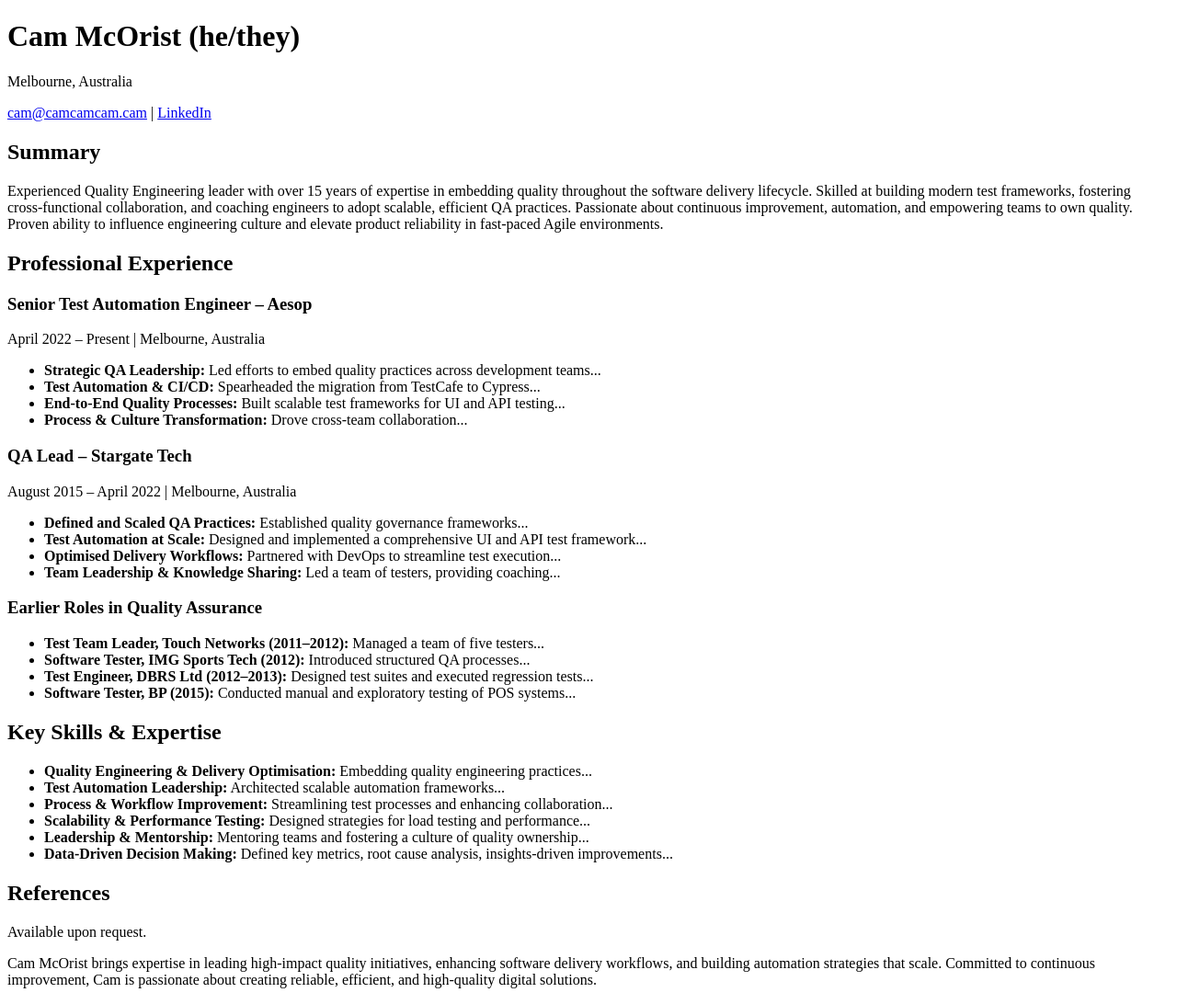
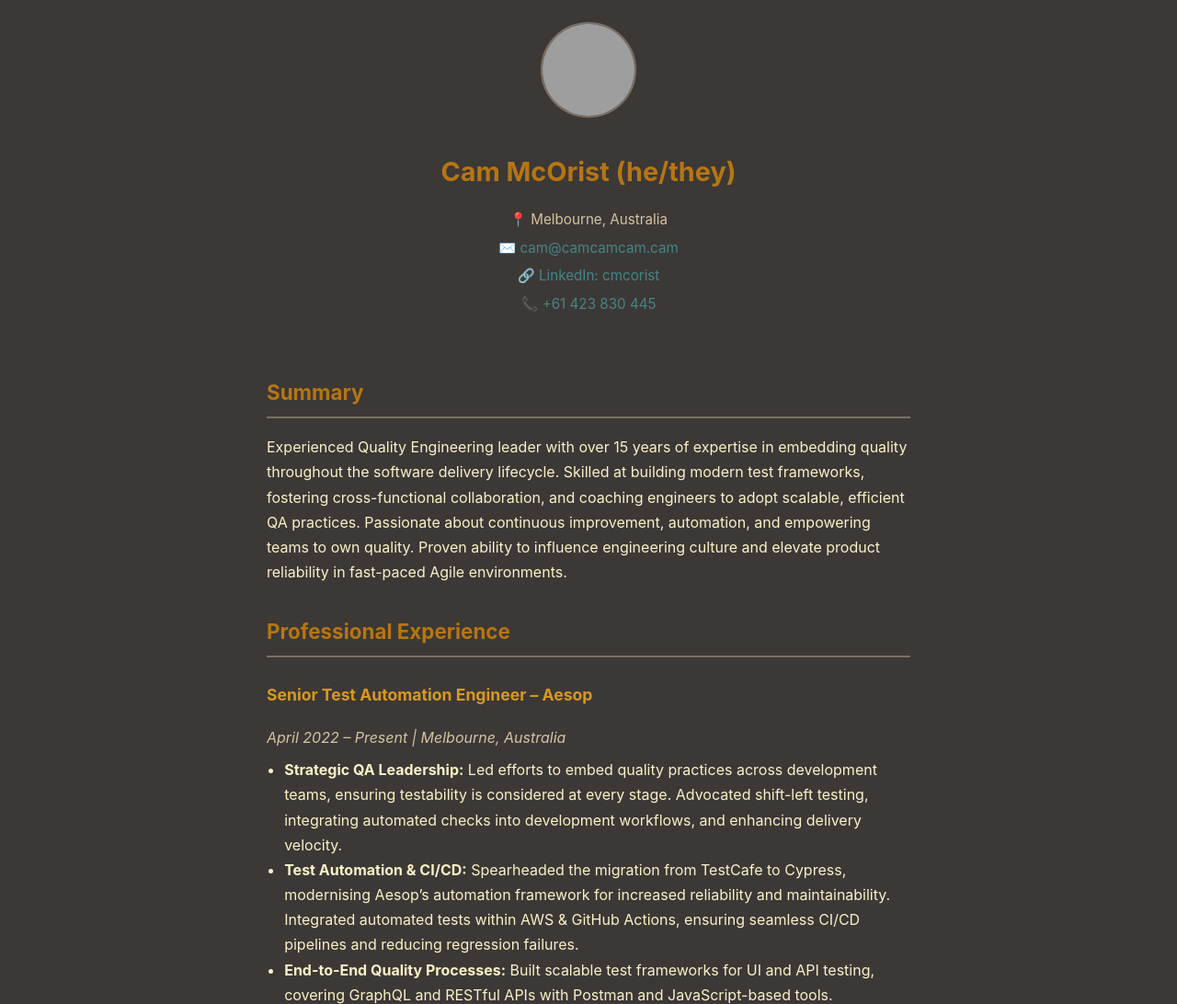
Before and after one commit to c-mco/cam-resume, a plain HTML site: page index.html in a window 1280 px wide. Shown: the top 1092 px of the page at 92% size. Drawn offline with Linux system fonts and the light colour scheme; grey boxes are pictures that could not be loaded.

Commit message:
pics, styles, fun

```diff
--- a/index.html
+++ b/index.html
@@ -3,155 +3,203 @@
     <head>
         <meta charset="UTF-8" />
         <meta name="viewport" content="width=device-width, initial-scale=1.0" />
-    <title>Cam McOrist – Resume</title>
+        <meta
+            name="description"
+            content="Cam McOrist – Quality Engineering leader with 15+ years of experience in test automation, CI/CD, and software delivery transformation."
+        />
+        <meta property="og:title" content="Cam McOrist – Resume" />
+        <meta
+            property="og:description"
+            content="Experienced QA leader focused on automation, engineering culture, and delivery excellence."
+        />
+        <meta property="og:type" content="website" />
+        <meta property="og:url" content="https://www.camcamcam.cam/resume.html" />
+        <title>Cam McOrist - Resume</title>
         <link rel="stylesheet" href="styles.css" />
     </head>
     <body>
-    <main class="resume" role="document" aria-label="Resume of Cam McOrist">
-      <header class="resume-header">
-        <h1>Cam McOrist <span class="pronouns">(he/they)</span></h1>
-        <p class="location">Melbourne, Australia</p>
-        <p class="contact">
-          <a href="mailto:cam@camcamcam.cam">cam@camcamcam.cam</a> |
-          <a
-            href="https://linkedin.com/in/cmcorist"
-            target="_blank"
-            rel="noopener"
-            >LinkedIn</a
-          >
-        </p>
+        <a href="#main-content" class="skip-link">Skip to main content</a>
+
+        <header>
+            <img
+                src="cam.jpg"
+                alt="Cam McOrist headshot"
+                width="150"
+                height="150"
+                class="headshot"
+            />
+            <h1>
+                Cam McOrist
+                <span class="pronouns">(he/they)</span>
+            </h1>
+            <address class="contact">
+                <span>📍 Melbourne, Australia</span>
+                <a href="mailto:cam@camcamcam.cam">✉️ cam@camcamcam.cam</a>
+                <a href="https://www.linkedin.com/in/cmcorist" target="_blank" rel="noopener">
+                    🔗 LinkedIn: cmcorist
+                </a>
+                <a href="tel:+61423830445">📞 +61&nbsp;423&nbsp;830&nbsp;445</a>
+            </address>
         </header>
 
-      <section class="summary" aria-labelledby="summary-heading">
-        <h2 id="summary-heading">Summary</h2>
+        <main id="main-content" role="main">
+            <section aria-label="Professional Summary">
+                <h2>Summary</h2>
                 <p>
-          Experienced Quality Engineering leader with over 15 years of expertise
-          in embedding quality throughout the software delivery lifecycle.
-          Skilled at building modern test frameworks, fostering cross-functional
-          collaboration, and coaching engineers to adopt scalable, efficient QA
-          practices. Passionate about continuous improvement, automation, and
-          empowering teams to own quality. Proven ability to influence
-          engineering culture and elevate product reliability in fast-paced
-          Agile environments.
+                    Experienced Quality Engineering leader with over 15 years of expertise in
+                    embedding quality throughout the software delivery lifecycle. Skilled at
+                    building modern test frameworks, fostering cross-functional collaboration, and
+                    coaching engineers to adopt scalable, efficient QA practices. Passionate about
+                    continuous improvement, automation, and empowering teams to own quality. Proven
+                    ability to influence engineering culture and elevate product reliability in
+                    fast-paced Agile environments.
                 </p>
             </section>
 
-      <section class="experience" aria-labelledby="experience-heading">
-        <h2 id="experience-heading">Professional Experience</h2>
+            <section>
+                <h2>Professional Experience</h2>
 
-        <article class="job">
+                <article>
                     <h3>Senior Test Automation Engineer – Aesop</h3>
-          <p class="job-meta">April 2022 – Present | Melbourne, Australia</p>
+                    <p><em>April 2022 – Present | Melbourne, Australia</em></p>
                     <ul>
                         <li>
-              <strong>Strategic QA Leadership:</strong> Led efforts to embed
-              quality practices across development teams...
+                            <strong>Strategic QA Leadership:</strong>
+                            Led efforts to embed quality practices across development teams,
+                            ensuring testability is considered at every stage. Advocated shift-left
+                            testing, integrating automated checks into development workflows, and
+                            enhancing delivery velocity.
                         </li>
                         <li>
-              <strong>Test Automation & CI/CD:</strong> Spearheaded the
-              migration from TestCafe to Cypress...
+                            <strong>Test Automation & CI/CD:</strong>
+                            Spearheaded the migration from TestCafe to Cypress, modernising Aesop’s
+                            automation framework for increased reliability and maintainability.
+                            Integrated automated tests within AWS & GitHub Actions, ensuring
+                            seamless CI/CD pipelines and reducing regression failures.
                         </li>
                         <li>
-              <strong>End-to-End Quality Processes:</strong> Built scalable test
-              frameworks for UI and API testing...
+                            <strong>End-to-End Quality Processes:</strong>
+                            Built scalable test frameworks for UI and API testing, covering GraphQL
+                            and RESTful APIs with Postman and JavaScript-based tools. Strengthened
+                            observability by implementing logging strategies using Sumo Logic & AWS
+                            CloudWatch.
                         </li>
                         <li>
-              <strong>Process & Culture Transformation:</strong> Drove
-              cross-team collaboration...
+                            <strong>Process & Culture Transformation:</strong>
+                            Drove cross-team collaboration to establish QA as a shared
+                            responsibility, mentoring developers and product managers on best
+                            practices. Highlighted the value and importance of quality metrics to
+                            measure and continuously improve test effectiveness.
                         </li>
                     </ul>
                 </article>
 
-        <article class="job">
+                <article>
                     <h3>QA Lead – Stargate Tech</h3>
-          <p class="job-meta">
-            August 2015 – April 2022 | Melbourne, Australia
-          </p>
+                    <p><em>August 2015 – April 2022 | Melbourne, Australia</em></p>
                     <ul>
                         <li>
-              <strong>Defined and Scaled QA Practices:</strong> Established
-              quality governance frameworks...
+                            <strong>Defined and Scaled QA Practices:</strong>
+                            Established quality governance frameworks, aligning test coverage with
+                            business objectives. Introduced risk-based testing methodologies to
+                            prioritise high-value scenarios and reduce bottlenecks.
                         </li>
                         <li>
-              <strong>Test Automation at Scale:</strong> Designed and
-              implemented a comprehensive UI and API test framework...
+                            <strong>Test Automation at Scale:</strong>
+                            Designed and implemented a comprehensive UI and API test automation
+                            framework using .NET, Selenium, and SpecFlow, enabling continuous
+                            testing in cloud-based environments via Azure DevOps.
                         </li>
                         <li>
-              <strong>Optimised Delivery Workflows:</strong> Partnered with
-              DevOps to streamline test execution...
+                            <strong>Optimised Delivery Workflows:</strong>
+                            Partnered with DevOps to streamline test execution in CI/CD pipelines,
+                            reducing manual testing overhead and accelerating time-to-market.
+                            Implemented monitoring & early failure detection to improve reliability.
                         </li>
                         <li>
-              <strong>Team Leadership & Knowledge Sharing:</strong> Led a team
-              of testers, providing coaching...
+                            <strong>Team Leadership & Knowledge Sharing:</strong>
+                            Led a team of testers, providing coaching on modern testing strategies,
+                            Agile methodologies, and automation best practices. Collaborated with
+                            offshore teams to synchronise global QA efforts.
                         </li>
                     </ul>
                 </article>
 
-        <article class="job earlier-roles">
-          <h3>Earlier Roles in Quality Assurance</h3>
+                <article>
+                    <h3>Earlier Roles in Quality Assurance (2007 – 2015)</h3>
                     <ul>
                         <li>
-              <strong>Test Team Leader, Touch Networks (2011–2012):</strong>
-              Managed a team of five testers...
+                            <strong>Test Team Leader, Touch Networks (2011 – 2012):</strong>
+                            Managed a team of five testers, enhancing test methodologies and driving
+                            efficiency in POS software testing.
                         </li>
                         <li>
                             <strong>Software Tester, IMG Sports Tech (2012):</strong>
-              Introduced structured QA processes...
+                            Introduced structured QA processes, implemented Jira for defect
+                            tracking, and built test cases for sports technology platforms.
                         </li>
                         <li>
-              <strong>Test Engineer, DBRS Ltd (2012–2013):</strong> Designed
-              test suites and executed regression tests...
+                            <strong>Test Engineer, DBRS Ltd (2012 – 2013):</strong>
+                            Designed test suites and executed regression tests for a financial
+                            ratings platform. Ensured compliance with financial industry standards.
                         </li>
                         <li>
-              <strong>Software Tester, BP (2015):</strong> Conducted manual and
-              exploratory testing of POS systems...
+                            <strong>Software Tester, BP (2015):</strong>
+                            Conducted manual and exploratory testing of POS systems in highly
+                            regulated environments, ensuring operational compliance and stability.
                         </li>
                     </ul>
                 </article>
             </section>
 
-      <section class="skills" aria-labelledby="skills-heading">
-        <h2 id="skills-heading">Key Skills & Expertise</h2>
+            <section>
+                <h2>Key Skills & Expertise</h2>
                 <ul>
                     <li>
                         <strong>Quality Engineering & Delivery Optimisation:</strong>
-            Embedding quality engineering practices...
+                        Embedding quality engineering practices throughout the modern software
+                        development lifecycle (SDLC). Expertise in Agile, DevOps, and continuous
+                        testing methodologies.
                     </li>
                     <li>
-            <strong>Test Automation Leadership:</strong> Architected scalable
-            automation frameworks...
+                        <strong>Test Automation Leadership:</strong>
+                        Architected scalable automation frameworks (Cypress, Selenium, SpecFlow) and
+                        integrated them into CI/CD pipelines using AWS, Azure, and GitHub Actions.
                     </li>
                     <li>
-            <strong>Process & Workflow Improvement:</strong> Streamlining test
-            processes and enhancing collaboration...
+                        <strong>Process & Workflow Improvement:</strong>
+                        Experienced in streamlining test processes, reducing inefficiencies, and
+                        enhancing collaboration across development, product, and operations teams.
                     </li>
                     <li>
-            <strong>Scalability & Performance Testing:</strong> Designed
-            strategies for load testing and performance...
+                        <strong>Scalability & Performance Testing:</strong>
+                        Designed strategies for scalability and load testing, ensuring applications
+                        meet performance SLAs.
                     </li>
                     <li>
-            <strong>Leadership & Mentorship:</strong> Mentoring teams and
-            fostering a culture of quality ownership...
+                        <strong>Leadership & Mentorship:</strong>
+                        Confident mentoring teams, fostering a culture of quality ownership, and
+                        influencing cross-functional stakeholders to prioritise QA best practices.
                     </li>
                     <li>
-            <strong>Data-Driven Decision Making:</strong> Defined key metrics,
-            root cause analysis, insights-driven improvements...
+                        <strong>Data-Driven Decision Making:</strong>
+                        Defined key quality metrics, conducted root cause analysis, and implemented
+                        insights-driven process improvements.
                     </li>
                 </ul>
             </section>
 
-      <section class="references" aria-labelledby="references-heading">
-        <h2 id="references-heading">References</h2>
+            <section>
+                <h2>References</h2>
                 <p>Available upon request.</p>
             </section>
 
-      <footer class="footer-summary">
+            <footer>
                 <p>
-          Cam McOrist brings expertise in leading high-impact quality
-          initiatives, enhancing software delivery workflows, and building
-          automation strategies that scale. Committed to continuous improvement,
-          Cam is passionate about creating reliable, efficient, and high-quality
-          digital solutions.
+                    Cam McOrist brings expertise in leading high-impact quality initiatives,
+                    enhancing software delivery workflows, and building automation strategies that
+                    scale. Committed to continuous improvement, Cam is passionate about creating
+                    reliable, efficient, and high-quality digital solutions.
                 </p>
             </footer>
         </main>
--- a/styles.css
+++ b/styles.css
@@ -0,0 +1,131 @@
+:root {
+    --bg: #3c3836;
+    --fg: #fbf1c7;
+    --accent: #d79921;
+    --border: #7c6f64;
+    --heading: #b57614;
+    --link: #458588;
+    --muted: #d5c4a1;
+}
+
+body {
+    display: flex;
+    flex-direction: column;
+    align-items: center;
+    margin: 1.5rem;
+    font-family: -apple-system, BlinkMacSystemFont, 'Segoe UI', Roboto, sans-serif;
+    line-height: 1.7;
+    background-color: var(--bg);
+    color: var(--fg);
+}
+
+.skip-link {
+    position: absolute;
+    top: 0.5rem;
+    left: 1rem;
+    background-color: var(--bg);
+    color: var(--link);
+    padding: 0.5rem 1rem;
+    z-index: 100;
+    text-decoration: none;
+    border: 2px solid var(--link);
+    border-radius: 0.25rem;
+    font-weight: bold;
+    opacity: 0;
+    pointer-events: none;
+    transition: opacity 0.3s ease;
+}
+
+.skip-link:focus {
+    opacity: 1;
+    pointer-events: auto;
+}
+
+header {
+    display: flex;
+    flex-direction: column;
+    align-items: center;
+    text-align: center;
+    margin-bottom: 2rem;
+}
+
+.headshot {
+    width: 100px;
+    height: 100px;
+    border-radius: 50%;
+    object-fit: cover;
+    border: 2px solid var(--border);
+    margin-bottom: 1rem;
+}
+
+.contact {
+    display: flex;
+    flex-direction: column;
+    align-items: center;
+    font-style: normal;
+    margin-top: 0.5rem;
+    color: var(--muted);
+    gap: 0.3rem;
+}
+
+.contact a {
+    color: var(--link);
+    text-decoration: none;
+}
+
+.contact a:hover {
+    text-decoration: underline;
+}
+
+.contact span,
+.contact a {
+    display: block;
+    font-size: 0.95rem;
+}
+
+main {
+    width: 100%;
+    max-width: 700px;
+}
+
+section {
+    margin-bottom: 2rem;
+}
+
+h1 {
+    font-size: 1.8rem;
+    color: var(--heading);
+    margin-bottom: 0.2em;
+}
+
+h2 {
+    font-size: 1.4rem;
+    border-bottom: 2px solid var(--border);
+    padding-bottom: 0.3em;
+    margin-top: 2rem;
+    color: var(--heading);
+}
+
+h3 {
+    font-size: 1.1rem;
+    margin-top: 1.5em;
+    font-weight: bold;
+    color: var(--accent);
+}
+
+p,
+ul {
+    margin: 0.5em 0;
+}
+
+ul {
+    padding-left: 1.2em;
+}
+
+em {
+    color: var(--muted);
+}
+
+strong {
+    color: var(--fg);
+}
```
Also changed, not shown: 3 other files. Lines whose indentation alone changed are shown as unchanged.
